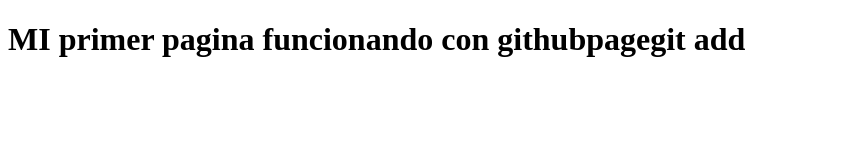
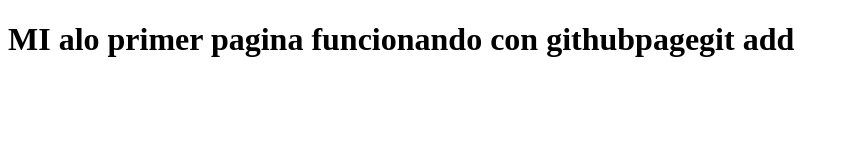
Before and after one commit to FerRipodas/practicagit, a plain HTML site: page index.html in a window 1280 px wide. Shown: the whole page, without its empty margins (0-849 px from the left). Drawn offline with Linux system fonts and the light colour scheme.

Commit message:
modifique mititulox3vezalo

```diff
--- a/index.html
+++ b/index.html
@@ -7,6 +7,6 @@
     <title>Github pages</title>
 </head>
 <body>
-    <h1>MI primer pagina funcionando con githubpagegit add</h1>
+    <h1>MI alo primer pagina funcionando con githubpagegit add</h1>
 </body>
 </html>
```
